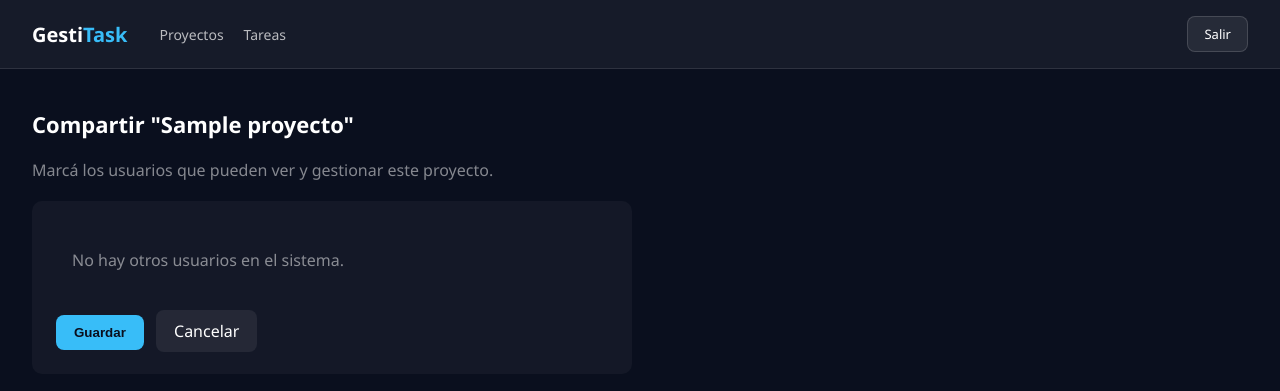
After one commit to pauortec/gestiondetareas, a Django app: page /proyectos/1/compartir/ in a window 1280 px wide. The commit adds this page. Shown: the top 391 px of the page. Run offline with Django 5.2, Linux system fonts and the light colour scheme; a user stored in the database is signed in; tables that the repository leaves empty hold one stand-in row (values such as "Sample post").

Commit message:
feat: compartir proyectos con otros usuarios como colaboradores

```diff
--- a/app/tareas/urls.py
+++ b/app/tareas/urls.py
@@ -7,6 +7,7 @@ urlpatterns = [
     path('logout/', views.logout_view, name='logout'),
     path('dashboard/', views.dashboard, name='dashboard'),
     path('proyectos/', views.lista_proyectos, name='lista_proyectos'),
+    path('proyectos/<int:pk>/compartir/', views.compartir_proyecto, name='compartir_proyecto'),
     path('tareas/', views.lista_tareas, name='lista_tareas'),
     path('tareas/mover/', views.mover_tarea, name='mover_tarea'),
 ]
--- a/app/tareas/views.py
+++ b/app/tareas/views.py
@@ -11,8 +11,10 @@ from django.db.models import Count
 from django.http import JsonResponse
 from django.views.decorators.http import require_POST
 
-from .accesos import proyectos_de, tareas_de, puede_ver_tarea
-from .models import Tarea, ESTADOS
+from django.contrib.auth.models import User
+
+from .accesos import proyectos_de, tareas_de, puede_ver_tarea, puede_ver_proyecto
+from .models import Tarea, Proyecto, ESTADOS
 
 # Codigos de estado validos
 ESTADOS_VALIDOS = {codigo for codigo, _ in ESTADOS}
@@ -74,6 +76,28 @@ def lista_proyectos(request):
     return render(request, 'proyectos/lista.html', {'proyectos': proyectos})
 
 
+# Solo el propietario puede compartir su proyecto con otros usuarios
+@login_required
+def compartir_proyecto(request, pk):
+    proyecto = get_object_or_404(Proyecto, pk=pk)
+    if proyecto.propietario != request.user:
+        return redirect('lista_proyectos')
+
+    if request.method == 'POST':
+        ids = request.POST.getlist('colaboradores')
+        elegidos = User.objects.filter(pk__in=ids).exclude(pk=request.user.pk)
+        proyecto.colaboradores.set(elegidos)
+        return redirect('lista_proyectos')
+
+    candidatos = User.objects.exclude(pk=request.user.pk).order_by('username')
+    actuales = set(proyecto.colaboradores.values_list('pk', flat=True))
+    return render(request, 'proyectos/compartir.html', {
+        'proyecto': proyecto,
+        'candidatos': candidatos,
+        'actuales': actuales,
+    })
+
+
 # Vista lista de tareas accesibles para el usuario
 @login_required
 def lista_tareas(request):
--- /dev/null
+++ b/app/templates/proyectos/compartir.html
@@ -0,0 +1,31 @@
+{% extends 'base.html' %}
+{% block title %}Compartir {{ proyecto.nombre }}{% endblock %}
+
+{% block estilos %}
+.form-box { background: rgba(255,255,255,0.04); padding: 24px; border-radius: 10px; max-width: 600px; }
+.form-box label { display: block; padding: 8px 0; font-size: 14px; cursor: pointer; }
+.form-box input[type=checkbox] { margin-right: 10px; }
+.btn { padding: 10px 18px; background: #38bdf8; color: #0a0f1e; border: 0; border-radius: 8px; cursor: pointer; font-weight: 600; }
+.btn-cancel { background: rgba(255,255,255,0.07); color: #fff; margin-left: 8px; text-decoration: none; padding: 10px 18px; border-radius: 8px; }
+{% endblock %}
+
+{% block contenido %}
+<h2>Compartir "{{ proyecto.nombre }}"</h2>
+<p style="color:rgba(255,255,255,0.5); margin-bottom:20px;">Marcá los usuarios que pueden ver y gestionar este proyecto.</p>
+
+<form method="post" class="form-box">
+    {% csrf_token %}
+    {% for u in candidatos %}
+    <label>
+        <input type="checkbox" name="colaboradores" value="{{ u.pk }}" {% if u.pk in actuales %}checked{% endif %}>
+        {{ u.username }}
+    </label>
+    {% empty %}
+    <p class="vacio">No hay otros usuarios en el sistema.</p>
+    {% endfor %}
+    <div style="margin-top:20px;">
+        <button type="submit" class="btn">Guardar</button>
+        <a class="btn-cancel" href="{% url 'lista_proyectos' %}">Cancelar</a>
+    </div>
+</form>
+{% endblock %}
```
Also changed, not shown: app/templates/proyectos/lista.html (+7 -1 lines).
